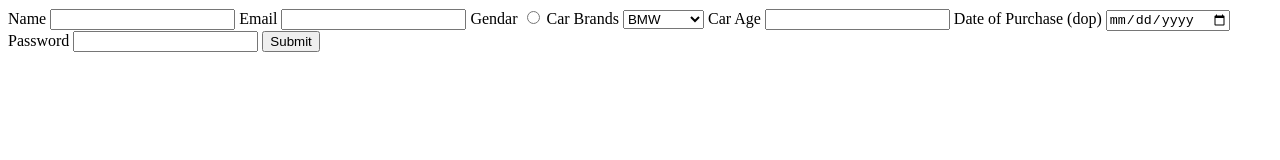
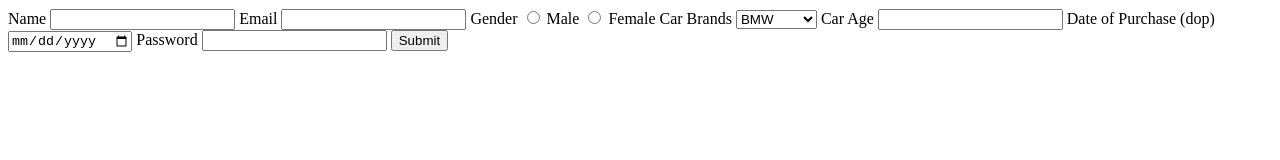
Before and after one commit to acciojob/car-insurance-form-vishwas1143, a website: page main.html in a window 1280 px wide. Drawn offline with Linux system fonts and the light colour scheme.

Commit message:
created a submission

```diff
--- a/main.html
+++ b/main.html
@@ -13,29 +13,33 @@
  <form method="post">
   <label for="name">Name</label>
   <input type="text" id="name" required>
+
   <label for="email">Email</label>
   <input type="email" id="email" required>
-  <label >Gendar</label>
-  <input type="radio" required>
+
+  <label>Gender</label>
+  <input type="radio" name="gender" value="male" required> Male
+  <input type="radio" name="gender" value="female" required> Female
+
   <label for="cars">Car Brands</label>
   <select id="cars" name="cars">
     <option value="BMW">BMW</option>
     <option value="Audi">Audi</option>
     <option value="Mercedez">Mercedez</option>
+  </select>
 
-
-   </select>
   <label for="carage">Car Age</label>
   <input type="number" id="carage" required>
+
   <label for="dop">Date of Purchase (dop)</label>
   <input type="date" id="dop" required>
+
   <label for="password">Password</label>
   <input type="password" id="password" required>
-	 <input type="submit">
 
+  <button type="submit">Submit</button>
+</form>
 
-
-</form>
 
 </body>
 
```
Lines whose indentation alone changed are shown as unchanged.
